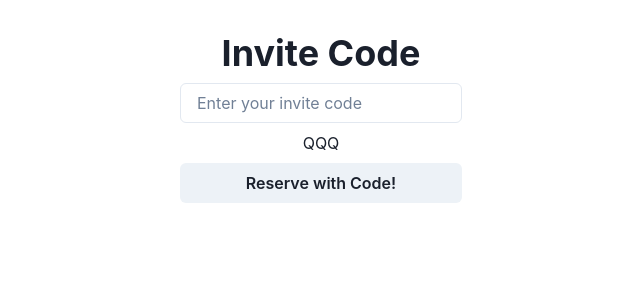
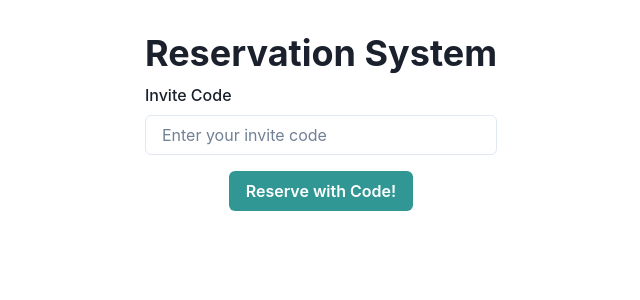
Before and after one commit to liuluke0325/reservation-system, a React (Vite) app: page / in a window 1280 px wide. Shown: the top 300 px of the page, without its empty margins (319-959 px from the left). Built offline with nearby package versions, Linux system fonts and the light colour scheme.

Commit message:
add happy flow

```diff
--- a/src/App.tsx
+++ b/src/App.tsx
@@ -2,20 +2,19 @@ import { useState } from 'react'
 import './App.css'
 import { Box, Button, Heading, Input, Modal, ModalBody, ModalCloseButton, ModalContent, ModalFooter, ModalHeader, ModalOverlay, Stack, useDisclosure } from '@chakra-ui/react'
 import ReserveForm from './components/ReserveForm';
+import ReserveCodeForm from './components/ReserveCodeForm';
 
 
 
 
 const App = () => {
-  const [inputVal, setInputVal] = useState<string>();
   const { isOpen, onOpen, onClose } = useDisclosure()
+
   return (
     <>
       <Stack>
-        <Heading>Invite Code</Heading>
-        <Input value={inputVal} onChange={(event) => setInputVal(event.target.value)} placeholder='Enter your invite code' />
-        <Box>QQQ{inputVal}</Box>
-        <Button onClick={onOpen}>Reserve with Code!</Button>
+        <Heading>Reservation System</Heading>
+        <ReserveCodeForm afterCodeValidate={onOpen} />
       </Stack>
 
       <Modal isOpen={isOpen} onClose={onClose}>
@@ -24,7 +23,7 @@ const App = () => {
           <ModalHeader>Modal Title</ModalHeader>
           <ModalCloseButton />
           <ModalBody>
-            <ReserveForm />
+            <ReserveForm onClickDone={onClose} />
           </ModalBody>
 
           <ModalFooter>
--- /dev/null
+++ b/src/components/ReserveCodeForm.tsx
@@ -0,0 +1,52 @@
+import { FormControl, FormLabel, Input, FormErrorMessage, Button } from "@chakra-ui/react"
+import { Formik, Form, Field } from "formik"
+
+type ReserveCodeFormProps = {
+    afterCodeValidate: () => void
+}
+const ReserveCodeForm = ({ afterCodeValidate }: ReserveCodeFormProps) => {
+
+    const validateCode = (value: string) => {
+        let error
+        if (!value) {
+            error = 'Reserve code is required'
+        } else if (!value.match(`^[A-Z0-9]{10}$`)) {
+            error = "Invalid Code"
+        }
+        return error
+    }
+    return <Formik
+        initialValues={{ name: 'Sasuke' }}
+        onSubmit={(values, actions) => {
+            setTimeout(() => {
+                alert(JSON.stringify(values, null, 2))
+                actions.setSubmitting(false)
+                afterCodeValidate()
+            }, 1000)
+        }}
+    >
+        {(props) => (
+            <Form>
+                <Field name='code' validate={validateCode}>
+                    {({ field, form }) => (
+                        <FormControl isInvalid={form.errors.code && form.touched.code}>
+                            <FormLabel>Invite Code</FormLabel>
+                            <Input {...field} placeholder='Enter your invite code' />
+                            <FormErrorMessage>{form.errors.code}</FormErrorMessage>
+                        </FormControl>
+                    )}
+                </Field>
+                <Button
+                    mt={4}
+                    colorScheme='teal'
+                    isLoading={props.isSubmitting}
+                    type='submit'
+                >
+                    Reserve with Code!
+                </Button>
+            </Form>
+        )}
+    </Formik>
+}
+
+export default ReserveCodeForm
--- a/src/components/ReserveForm.tsx
+++ b/src/components/ReserveForm.tsx
@@ -2,12 +2,15 @@ import { FormControl, FormLabel, Input, FormErrorMessage, Button, Box, Step, Ste
 import { Formik, Form, Field } from "formik"
 
 const steps = [
-    { title: 'First', description: 'Wallet' },
-    { title: 'Second', description: 'Email' },
-    { title: 'Third', description: 'Submitted' },
+    { title: 'First', description: 'Check Wallet' },
+    { title: 'Second', description: 'Link Email' },
+    { title: 'Third', description: 'Complete!' },
 ]
 
-const ReserveForm = () => {
+type ReserveFormProps = {
+    onClickDone?: () => void
+}
+const ReserveForm = ({ onClickDone }: ReserveFormProps) => {
 
     const { activeStep, setActiveStep } = useSteps({
         index: 1,
@@ -18,6 +21,8 @@ const ReserveForm = () => {
         let error
         if (!value) {
             error = 'Email is required'
+        } else if (!value.match(`^[A-Za-z0-9._%+-]+@[A-Za-z0-9.-]+\.[A-Za-z]{2,}$`)) {
+            error = "Invalid Email"
         }
         return error
     }
@@ -72,6 +77,7 @@ const ReserveForm = () => {
                                         )}
                                     </Field>
                                     <Button
+                                        width="full"
                                         mt={4}
                                         isLoading={props.isSubmitting}
                                         type='submit'
@@ -82,7 +88,7 @@ const ReserveForm = () => {
                             )}
                         </Formik></>
                     case 3:
-                        return <Box >Done!</Box>
+                        return <Button type="button" onClick={onClickDone}>Done!</Button>
                 }
             })()
             }</Box>
```
